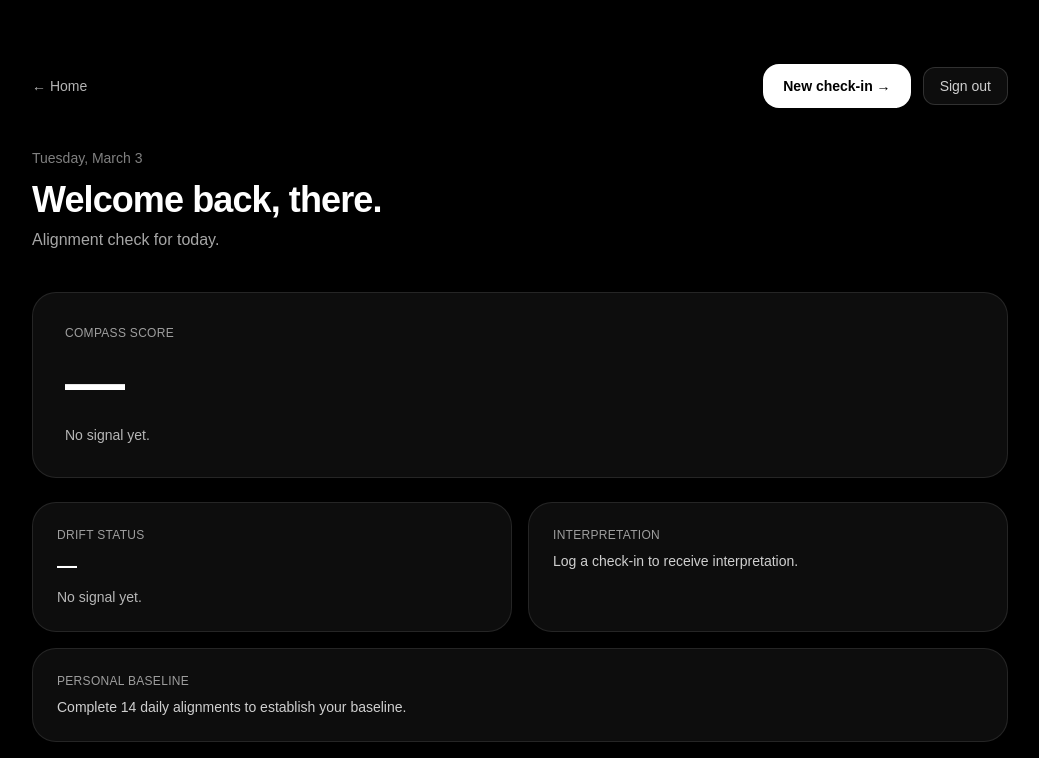
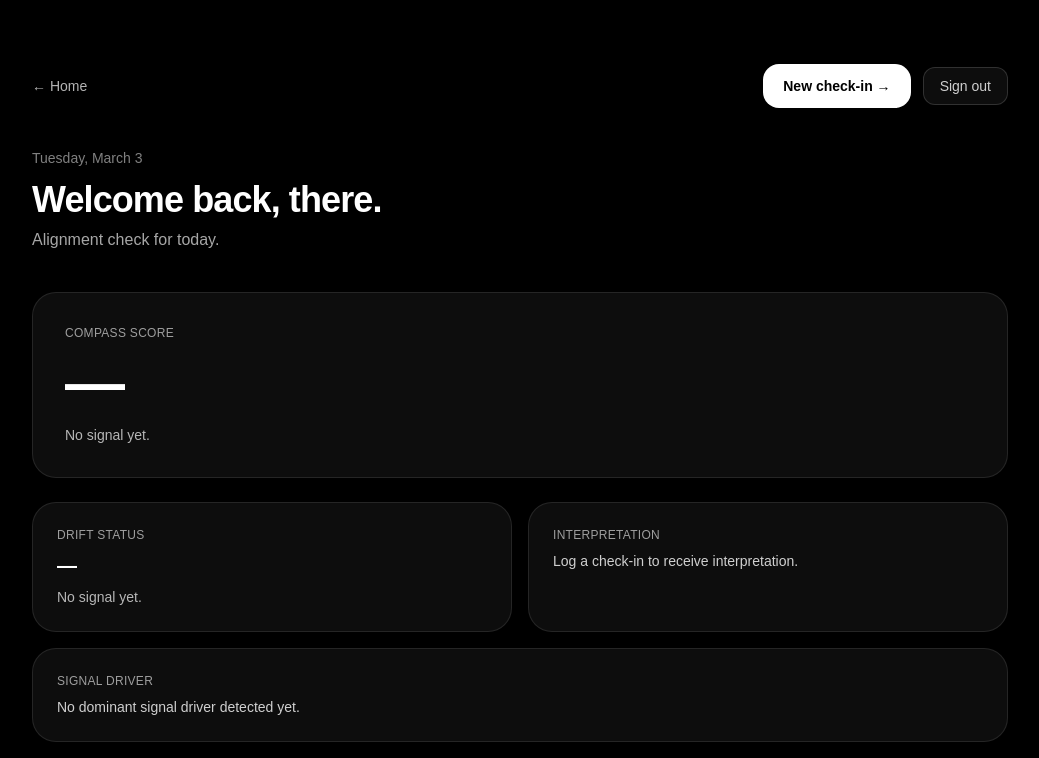
Before and after one commit to thestillcompass/still-compass, a Next.js app: page /dashboard in a window 1280 px wide. Shown: the top 758 px of the page, without its empty margins (120-1159 px from the left). Built offline with nearby package versions, Linux system fonts and the light colour scheme; no server answers; the database is empty.

Commit message:
Add signal driver detection

```diff
--- a/app/dashboard/page.tsx
+++ b/app/dashboard/page.tsx
@@ -103,6 +103,32 @@ function detectWeeklyInsight(entries: Entry[]) {
   }
 
   return "This week, your signals were relatively stable. No major pattern shift detected.";
+}
+
+function detectSignalDriver(entry: Entry | null) {
+  if (!entry) {
+    return "No dominant signal driver detected yet.";
+  }
+
+  const emotionalDrag = 10 - entry.emotional_signal;
+  const energyDrag = 10 - entry.vital_energy;
+  const loadDrag = entry.cognitive_load;
+
+  const maxValue = Math.max(emotionalDrag, energyDrag, loadDrag);
+
+  if (maxValue === loadDrag && loadDrag >= 6) {
+    return "Cognitive Load is the strongest source of drag right now.";
+  }
+
+  if (maxValue === energyDrag && energyDrag >= 4) {
+    return "Vital Energy is the primary limiter of alignment right now.";
+  }
+
+  if (maxValue === emotionalDrag && emotionalDrag >= 4) {
+    return "Emotional Signal appears to be the main driver of your current drift.";
+  }
+
+  return "No dominant signal driver detected yet.";
 }
 
 export default function DashboardPage() {
@@ -293,7 +319,8 @@ export default function DashboardPage() {
 
   const baseline =
     baselineScores.length >= 14
-      ? baselineScores.reduce((sum, value) => sum + value, 0) / baselineScores.length
+      ? baselineScores.reduce((sum, value) => sum + value, 0) /
+        baselineScores.length
       : null;
 
   const baselineDelta =
@@ -301,7 +328,8 @@ export default function DashboardPage() {
       ? score - baseline
       : null;
 
-  let baselineMessage = "Complete 14 daily alignments to establish your baseline.";
+  let baselineMessage =
+    "Complete 14 daily alignments to establish your baseline.";
 
   if (baseline !== null && baselineDelta !== null) {
     if (baselineDelta >= 0.5) {
@@ -312,6 +340,10 @@ export default function DashboardPage() {
       baselineMessage = "You are currently close to your usual alignment range.";
     }
   }
+
+  const signalDriver = useMemo(() => {
+    return detectSignalDriver(latest);
+  }, [latest]);
 
   return (
     <main className="min-h-screen bg-black text-white">
@@ -401,6 +433,16 @@ export default function DashboardPage() {
               {loading
                 ? "Interpreting signal…"
                 : interpretation ?? "Log a check-in to receive interpretation."}
+            </div>
+          </div>
+
+          <div className="rounded-3xl border border-white/10 bg-white/5 p-6 sm:col-span-2">
+            <div className="text-xs tracking-wide text-white/60">
+              SIGNAL DRIVER
+            </div>
+
+            <div className="mt-2 text-sm text-white/80">
+              {loading ? "Identifying dominant driver…" : signalDriver}
             </div>
           </div>
 
```
